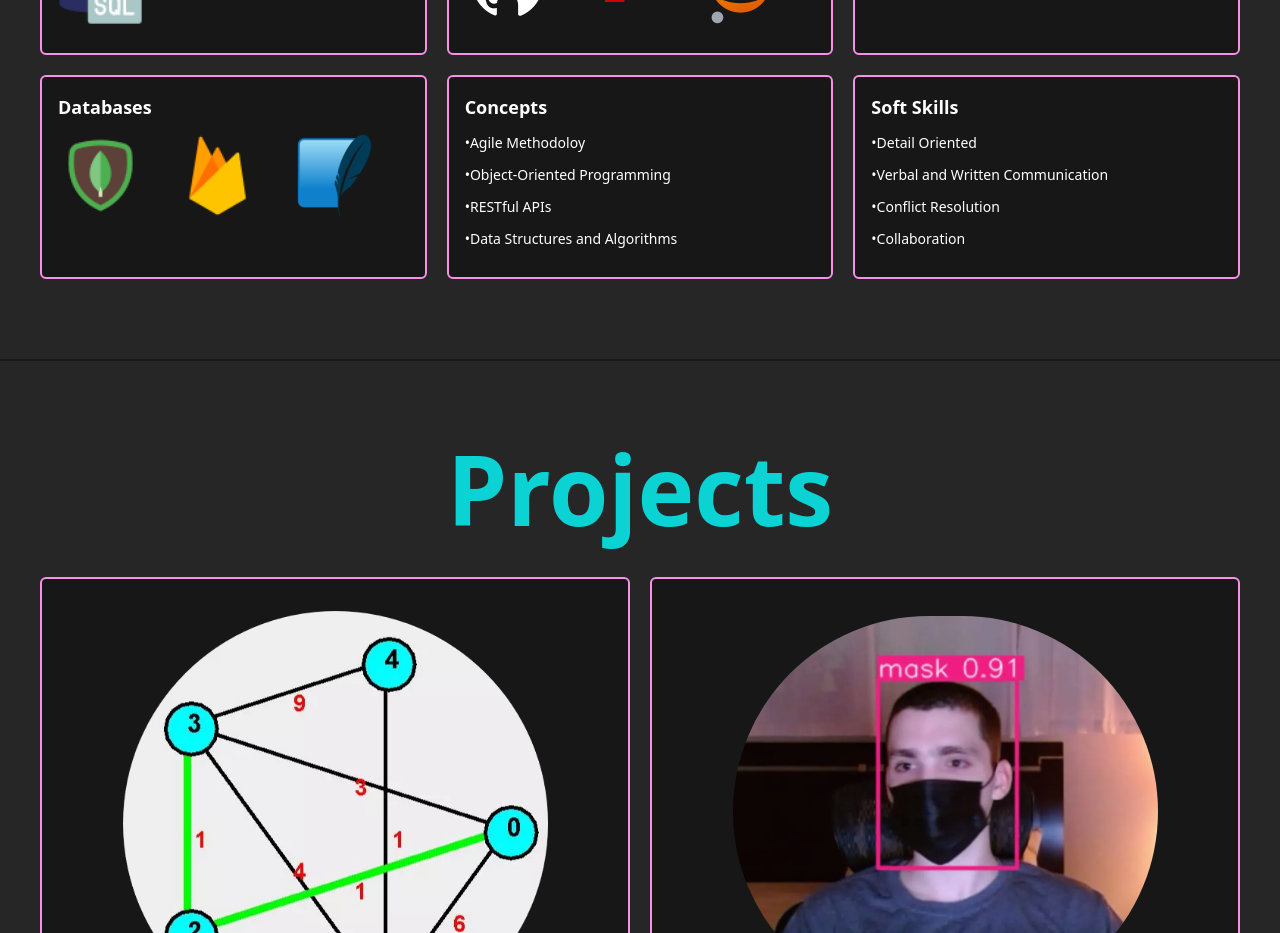
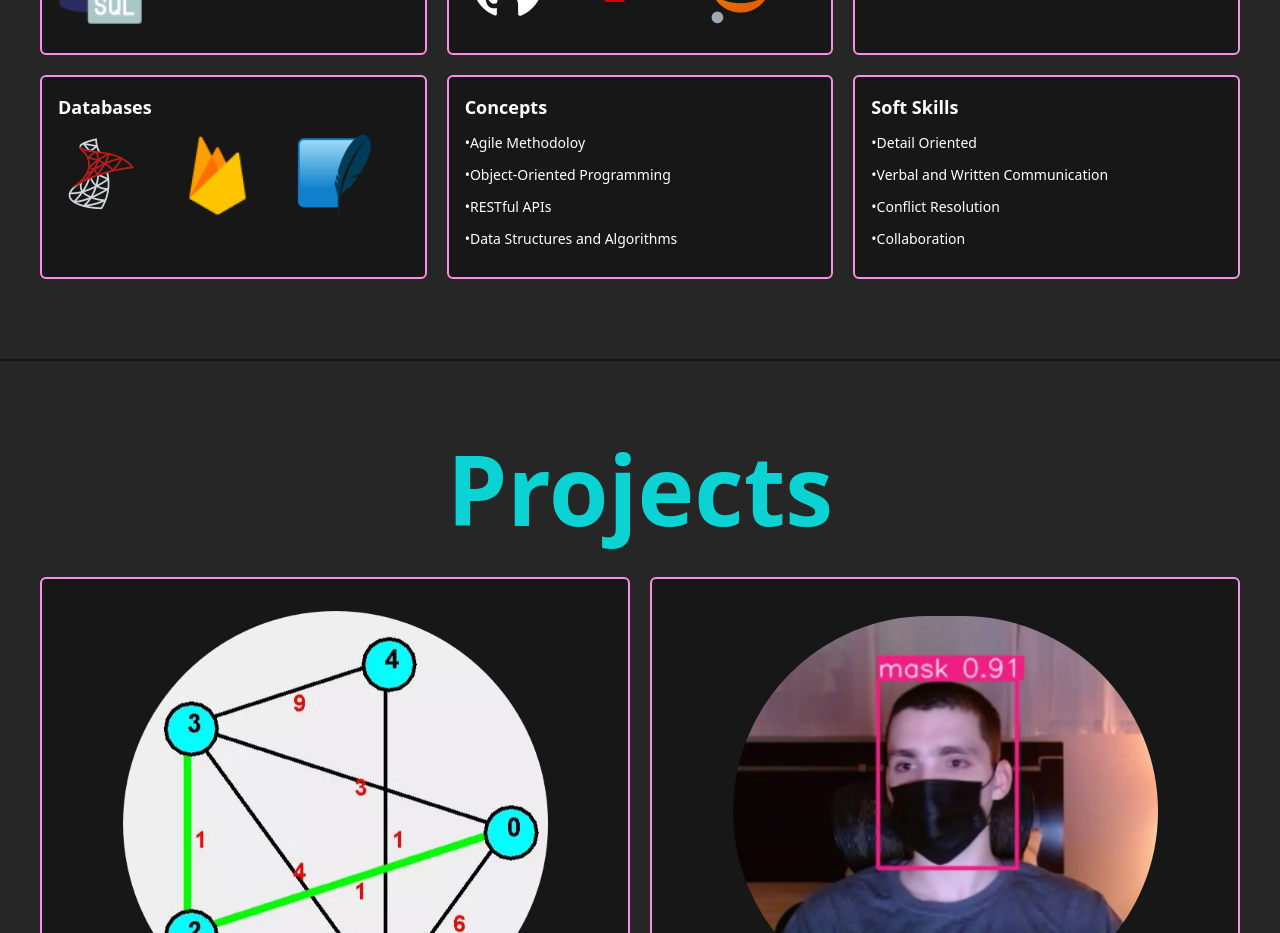
Before and after one commit to dnava1/personal-portfolio, a React (Create React App) app: page / in a window 1280 px wide. Shown: the part 3000-3933 px from the top of the page. Built offline with nearby package versions, Linux system fonts and the light colour scheme.

Commit message:
Updated icon

```diff
--- a/src/App.js
+++ b/src/App.js
@@ -8,7 +8,7 @@ import sqlIcon from "./Images/sqlIcon.png";
 import gitIcon from "./Images/gitIcon.png";
 import reactIcon from "./Images/reactIcon.png";
 import tailwindIcon from "./Images/tailwindIcon.png";
-import mongoIcon from "./Images/mongoIcon.png";
+import msqlIcon from "./Images/msqlIcon.png";
 import djangoIcon from "./Images/djangoIcon.png";
 import firebaseIcon from "./Images/firebaseIcon.png";
 import liteIcon from "./Images/liteIcon.png";
@@ -186,7 +186,7 @@ function App() {
           <div class="bg-neutral-900 rounded-md py-4 px-4 border-2 border-vicepink">
             <h1 class="text-lg text-white mb-3 font-semibold">Databases</h1>
               <p class="loading-relaxed text-sm mb-3 grid grid-cols-3">
-                <img src={mongoIcon}height={85} width={85} />
+                <img src={msqlIcon}height={85} width={85} />
                 <img src={firebaseIcon}height={85} width={85} />
                 <img src={liteIcon}height={85} width={85} />
               </p>
```
Also changed, not shown: src/Images/mongoIcon.png (deleted), src/Images/msqlIcon.png (added).
